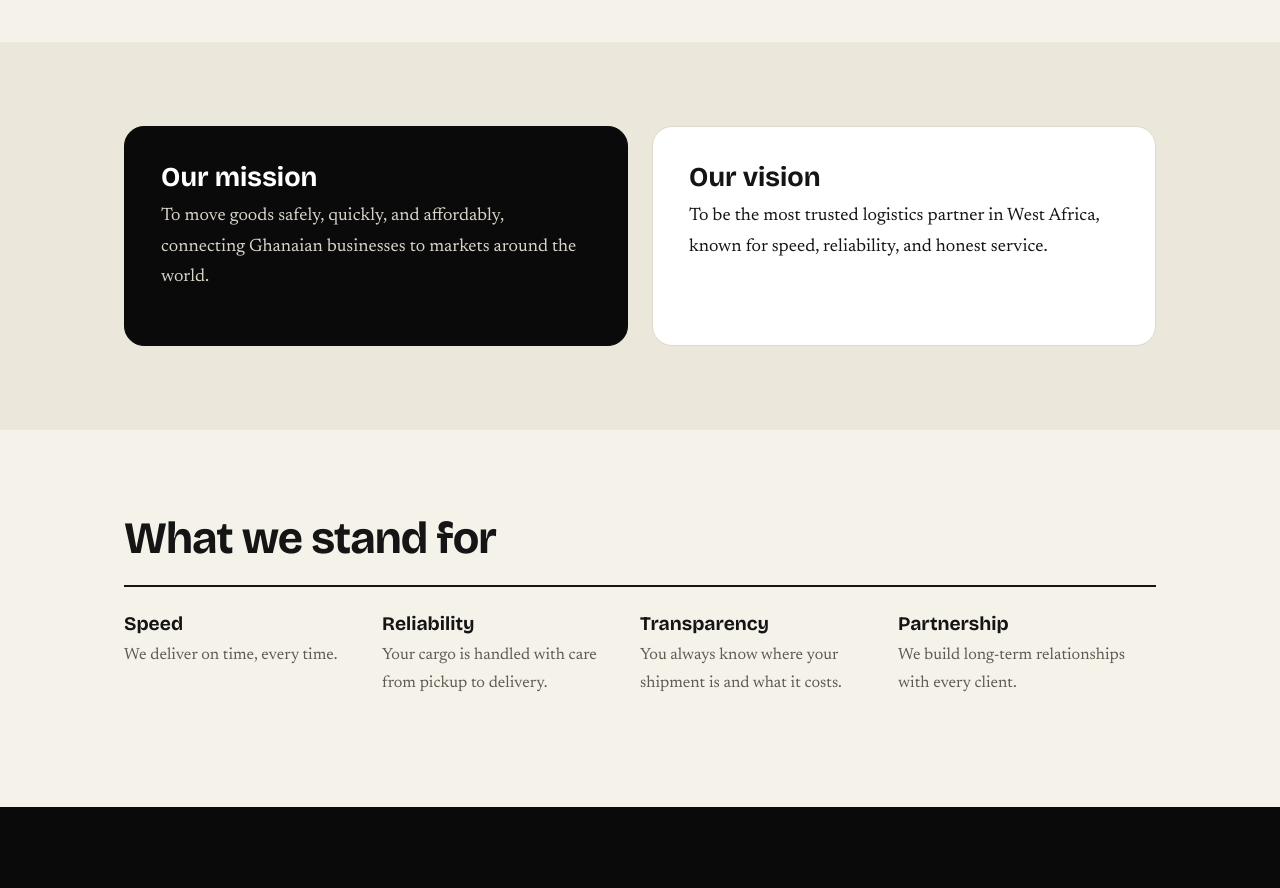
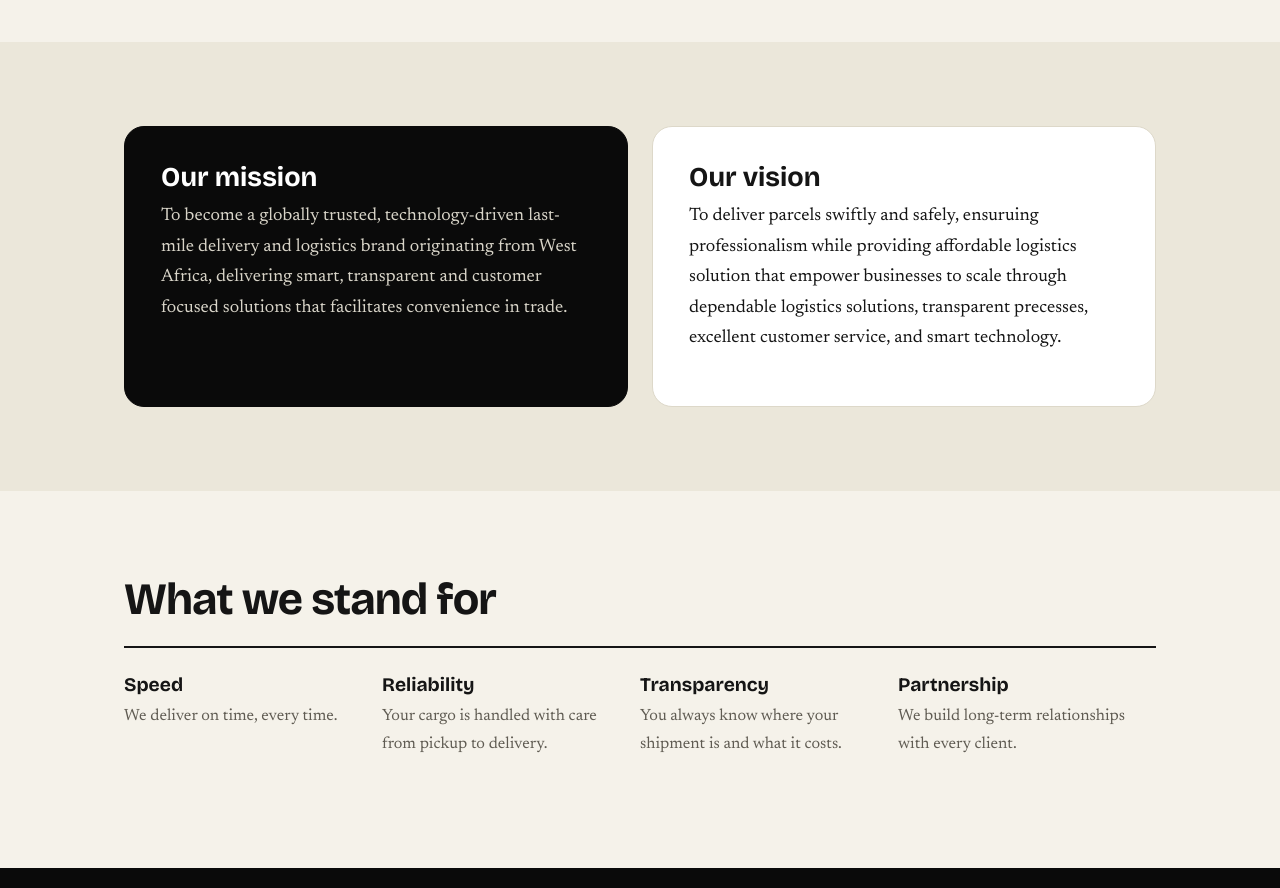
Before and after one commit to Kw116/final-logistics, a plain HTML site: page about.html in a window 1280 px wide. Shown: the part 1340-2228 px from the top of the page. Drawn offline with nearby package versions, Linux system fonts and the light colour scheme.

Commit message:
mision and vision

```diff
--- a/about.html
+++ b/about.html
@@ -184,8 +184,10 @@ footer b{color:#fff}
 
 <section class="mv">
   <div class="w cols">
-    <div class="box dark"><h3>Our mission</h3><p>To move goods safely, quickly, and affordably, connecting Ghanaian businesses to markets around the world.</p></div>
-    <div class="box"><h3>Our vision</h3><p>To be the most trusted logistics partner in West Africa, known for speed, reliability, and honest service.</p></div>
+    <div class="box dark"><h3>Our mission</h3><p>To become a globally trusted, technology-driven last-mile delivery and logistics brand
+       originating from West Africa, delivering smart, transparent and customer focused solutions that facilitates convenience in trade.</p></div>
+    <div class="box"><h3>Our vision</h3><p>To deliver parcels swiftly and safely, ensuruing professionalism while providing affordable logistics solution that empower businesses to
+      scale through dependable logistics solutions, transparent precesses, excellent customer service, and smart technology.</p></div>
   </div>
 </section>
 
```
